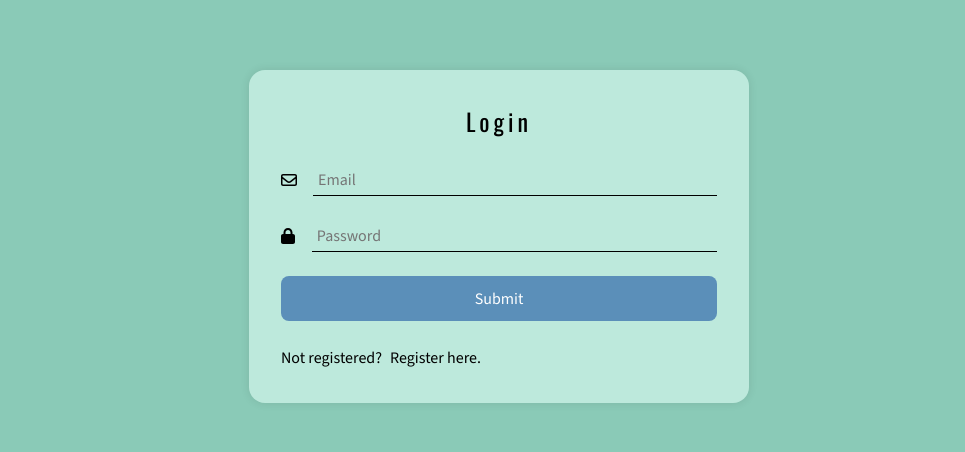
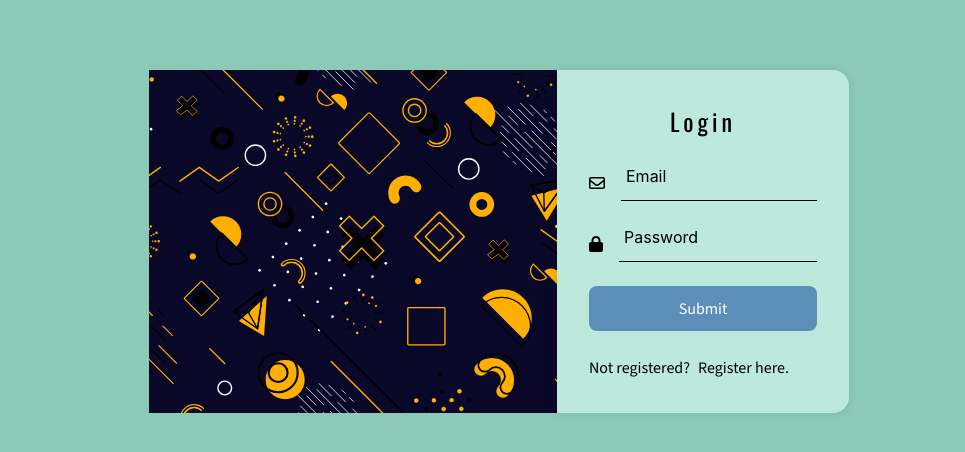
Before and after one commit to VThomas241/Vue-Flash-Deck, a Vue app: page / in a window 1280 px wide. Shown: the part 202-654 px from the top of the page, without its empty margins (141-1106 px from the left). Built offline with nearby package versions, Linux system fonts and the light colour scheme.

Commit message:
Form Base fixed

```diff
--- /dev/null
+++ b/src/components/Form-Components/FormBase.vue
@@ -0,0 +1,37 @@
+<template>
+        <FormHeading :heading="props.heading"/>
+
+        <div class="form-inputs">
+            <slot></slot>
+        </div>
+
+        <ErrorMessage
+        :is_error="props.is_error"
+        :error_message="props.error_message"
+        />
+
+        <SubmitButton />
+
+        <ViewChangeButton
+        @change-view="$emit('change-view')"
+        :message_1="props.message_1"
+        :message_2="props.message_2"
+        />
+</template>
+
+<script setup lang="ts">
+import SubmitButton from '@/components/Button-Components/SubmitButton.vue';
+import ViewChangeButton from '@/components/Button-Components/ViewChangeButton.vue';
+import ErrorMessage from '@/components/Text-Components/ErrorMessage.vue';
+import FormHeading from '@/components/Text-Components/FormHeading.vue';
+
+const props = defineProps(['heading','message_1','message_2','is_error','error_message'])
+
+</script>
+
+<style  scoped>
+svg{
+    fill: var(--color-text);
+}
+
+</style>
--- /dev/null
+++ b/src/components/Form-Components/FormInput.vue
@@ -0,0 +1,64 @@
+<template>
+    <div class="form-input">
+        <div class="logo">
+            <slot name="logo-svg"></slot>
+        </div>
+        <div class="input">
+            <input v-model="props.data.data" placeholder="" :id="props.id" :type="props.type">
+            <label :for="props.id">{{ props.label }}</label>
+        </div>
+    </div>
+</template>
+
+<script setup lang="ts">
+const props = defineProps(['data','id','type','label'])
+</script>
+
+<style scoped>
+.form-input{
+    display: flex;
+    align-items: center;
+    margin: 1.5em 0;
+}
+.input{
+    position: relative;
+    width: 100%;
+}
+
+input{
+    padding: 5px;
+    padding-top: 10px;
+    width: 100%;
+    background: 0;
+    border: 0;
+    border-bottom: 1px solid;
+}
+input:placeholder-shown + label{
+    transform: scale(1) translateY(0px);
+}
+input:focus + label{
+    transform: scale(0.7) translateY(-18px);
+}
+input:not(:placeholder-shown)+ label{
+    transform: scale(0.7) translateY(-18px);
+}
+
+input:focus-visible{
+    outline: 0;
+}
+.logo{
+    display: flex;
+    width: 1em;
+    margin-right: 1em;
+    align-items: center;
+}
+label{
+    position: absolute;
+    left: 0;
+    pointer-events: none;
+    left: 5px;
+    top: 0;
+    transform-origin: left;
+    transition: transform 0.3s ease;
+}
+</style>
--- a/src/components/Form-Components/LoginForm.vue
+++ b/src/components/Form-Components/LoginForm.vue
@@ -1,64 +1,50 @@
 <template>
-    <form action="#" @submit=submit >
-        <FormHeading heading="Login"/>
-
-        <div class="form-inputs">
-            <div class="form-input">
-                <label for="email">
-                    <svg xmlns="http://www.w3.org/2000/svg" height="16px" viewBox="0 0 512 512"><!--! Font Awesome Free 6.4.0 by @fontawesome - https://fontawesome.com License - https://fontawesome.com/license (Commercial License) Copyright 2023 Fonticons, Inc. --><path d="M64 112c-8.8 0-16 7.2-16 16v22.1L220.5 291.7c20.7 17 50.4 17 71.1 0L464 150.1V128c0-8.8-7.2-16-16-16H64zM48 212.2V384c0 8.8 7.2 16 16 16H448c8.8 0 16-7.2 16-16V212.2L322 328.8c-38.4 31.5-93.7 31.5-132 0L48 212.2zM0 128C0 92.7 28.7 64 64 64H448c35.3 0 64 28.7 64 64V384c0 35.3-28.7 64-64 64H64c-35.3 0-64-28.7-64-64V128z"/></svg>
-                </label>
-                <input v-model="email" placeholder="Email" id="email" type="text" name="email">
-            </div>
-            <div class="form-input">
-                <label for="password">
-                    <svg xmlns="http://www.w3.org/2000/svg" height="16px" viewBox="0 0 448 512"><!--! Font Awesome Free 6.4.0 by @fontawesome - https://fontawesome.com License - https://fontawesome.com/license (Commercial License) Copyright 2023 Fonticons, Inc. --><path d="M144 144v48H304V144c0-44.2-35.8-80-80-80s-80 35.8-80 80zM80 192V144C80 64.5 144.5 0 224 0s144 64.5 144 144v48h16c35.3 0 64 28.7 64 64V448c0 35.3-28.7 64-64 64H64c-35.3 0-64-28.7-64-64V256c0-35.3 28.7-64 64-64H80z"/></svg>
-                </label>
-                <input v-model="pass" placeholder="Password" id="password" type="password" name="password">
-            </div>
-        </div>
-
-        <ErrorMessage
-        :is_error="is_error"
-        :error_message="error_message"
-        />
-
-        <SubmitButton />
-
-        <ViewChangeButton
-        @change-view="$emit('change-view')"
-        message_1="Not registered?"
-        message_2="Register here."
-        />
+    <form action="#" @submit="submit">
+        <FormBase heading="Login"
+        message_1="Not registered?" message_2="Register here."
+        :is_error="is_error" :error_message="error_message"
+        @change-view="$emit('change-view')">
+            <FormInput type="text" id="login-email" label="Email" :data="email">
+                <template #logo-svg>
+                    <svg xmlns="http://www.w3.org/2000/svg" height="16px" viewBox="0 0 512 512"><path d="M64 112c-8.8 0-16 7.2-16 16v22.1L220.5 291.7c20.7 17 50.4 17 71.1 0L464 150.1V128c0-8.8-7.2-16-16-16H64zM48 212.2V384c0 8.8 7.2 16 16 16H448c8.8 0 16-7.2 16-16V212.2L322 328.8c-38.4 31.5-93.7 31.5-132 0L48 212.2zM0 128C0 92.7 28.7 64 64 64H448c35.3 0 64 28.7 64 64V384c0 35.3-28.7 64-64 64H64c-35.3 0-64-28.7-64-64V128z"/></svg>
+                </template>
+            </FormInput>
+            <FormInput type="password" id="login-pass" label="Password" :data="pass">
+                <template #logo-svg>
+                    <svg xmlns="http://www.w3.org/2000/svg" height="16px" viewBox="0 0 448 512"><path d="M144 144v48H304V144c0-44.2-35.8-80-80-80s-80 35.8-80 80zM80 192V144C80 64.5 144.5 0 224 0s144 64.5 144 144v48h16c35.3 0 64 28.7 64 64V448c0 35.3-28.7 64-64 64H64c-35.3 0-64-28.7-64-64V256c0-35.3 28.7-64 64-64H80z"/></svg>
+                </template>
+            </FormInput>
+        </FormBase>
     </form>
 </template>
 
 <script setup lang="ts">
-import SubmitButton from '@/components/Button-Components/SubmitButton.vue';
-import ViewChangeButton from '@/components/Button-Components/ViewChangeButton.vue';
-import ErrorMessage from '@/components/Text-Components/ErrorMessage.vue';
-import FormHeading from '@/components/Text-Components/FormHeading.vue';
-import { ref } from 'vue';
+
+import FormInput from './FormInput.vue';
+import FormBase from './FormBase.vue';
+
+
+import { reactive, ref } from 'vue';
 import { computed } from 'vue';
 
+const email = reactive({data: ''});
+const pass = reactive({data: ''})
 
-const email = ref('');
-const pass = ref('');
 const is_error = ref(false)
 const error_message = ref('')
 
 const regex_email = /^[\w-\.]+@([\w-]+\.)+[\w-]{2,4}$/g
 
 const is_email_valid = computed(()=>{
-    return email.value.search(regex_email)
+    return email.data.search(regex_email)
 })
 
 const is_empty = computed(()=>{
-    return email.value==="" || pass.value===""
+    return email.data==="" || pass.data===""
 })
 
 function submit(e:Event){
     e.preventDefault();
-
     if (is_empty.value){
         error_message.value = "Fields should not be empty"
         is_error.value = true
@@ -75,44 +61,8 @@ function submit(e:Event){
 </script>
 
 <style  scoped>
-.form-input{
-        display: flex;
-        /* flex-wrap: wrap; */
-        justify-content: space-between;
-        align-items: center;
-        margin: 1.5em 0;
 
-    }
-.form-input * {
-    color: var(--color-text);
-
-}
-.form-input h4{
-    flex-basis: 100%;
-}
-input{
-    flex-grow: 1;
-    padding: 5px;
-    width: 100%;
-    background: 0;
-    border: 0;
-    border-bottom: 1px solid;
-    /* border-radius: 5px; */
-    color: var(--quartary);
-}
-
-input:focus-visible{
-    outline: 0;
-    /* outline: 1px solid white; */
-}
-label{
-    color: var(--quartary);
-    display: flex;
-    width: 1em;
-    margin-right: 1em;
-    align-items: center;
-}
-label svg{
+svg{
     fill: var(--color-text);
 }
 </style>
--- a/src/components/Form-Components/RegisterForm.vue
+++ b/src/components/Form-Components/RegisterForm.vue
@@ -1,70 +1,56 @@
 <template>
     <form action="#" @submit="submit">
-        <FormHeading heading="Register"/>
-
-        <div class="form-inputs">
-            <div class="form-input">
-                <label for="email">
+        <FormBase heading="Register"
+        message_1="Not registered?" message_2="Register here."
+        :is_error="is_error" :error_message="error_message"
+        @change-view="$emit('change-view')">
+            <FormInput type="text" id="register-email" label="Email" :data="email">
+                <template #logo-svg>
                     <svg xmlns="http://www.w3.org/2000/svg" height="16px" viewBox="0 0 512 512"><!--! Font Awesome Free 6.4.0 by @fontawesome - https://fontawesome.com License - https://fontawesome.com/license (Commercial License) Copyright 2023 Fonticons, Inc. --><path d="M64 112c-8.8 0-16 7.2-16 16v22.1L220.5 291.7c20.7 17 50.4 17 71.1 0L464 150.1V128c0-8.8-7.2-16-16-16H64zM48 212.2V384c0 8.8 7.2 16 16 16H448c8.8 0 16-7.2 16-16V212.2L322 328.8c-38.4 31.5-93.7 31.5-132 0L48 212.2zM0 128C0 92.7 28.7 64 64 64H448c35.3 0 64 28.7 64 64V384c0 35.3-28.7 64-64 64H64c-35.3 0-64-28.7-64-64V128z"/></svg>
-                </label>
-                <input v-model="email" placeholder="Email" id="email" type="text" name="email">
-            </div>
-            <div class="form-input">
-                <label for="password">
+                </template>
+            </FormInput>
+            <FormInput type="password" id="register-pass" label="Password" :data="pass">
+                <template #logo-svg>
                     <svg xmlns="http://www.w3.org/2000/svg" height="16px" viewBox="0 0 448 512"><!--! Font Awesome Free 6.4.0 by @fontawesome - https://fontawesome.com License - https://fontawesome.com/license (Commercial License) Copyright 2023 Fonticons, Inc. --><path d="M144 144v48H304V144c0-44.2-35.8-80-80-80s-80 35.8-80 80zM80 192V144C80 64.5 144.5 0 224 0s144 64.5 144 144v48h16c35.3 0 64 28.7 64 64V448c0 35.3-28.7 64-64 64H64c-35.3 0-64-28.7-64-64V256c0-35.3 28.7-64 64-64H80z"/></svg>
-                </label>
-                <input v-model="pass" placeholder="Password" id="password" type="password" name="password">
-            </div>
-            <div class="form-input">
-                <label for="retype-password">
+                </template>
+            </FormInput>
+            <FormInput type="password" id="register-repass" label="Retype Password" :data="re_pass">
+                <template #logo-svg>
                     <svg xmlns="http://www.w3.org/2000/svg" height="16px" viewBox="0 0 448 512"><!--! Font Awesome Free 6.4.0 by @fontawesome - https://fontawesome.com License - https://fontawesome.com/license (Commercial License) Copyright 2023 Fonticons, Inc. --><path d="M144 144v48H304V144c0-44.2-35.8-80-80-80s-80 35.8-80 80zM80 192V144C80 64.5 144.5 0 224 0s144 64.5 144 144v48h16c35.3 0 64 28.7 64 64V448c0 35.3-28.7 64-64 64H64c-35.3 0-64-28.7-64-64V256c0-35.3 28.7-64 64-64H80z"/></svg>
-                </label>
-                <input v-model="re_pass" placeholder="Retype Password" id="retype-password" type="password" name="retype-password">
-            </div>
-        </div>
-
-        <ErrorMessage
-        :is_error="is_error"
-        :error_message="error_message"
-        />
-
-        <SubmitButton />
-
-        <ViewChangeButton
-        @change-view="$emit('change-view')"
-        message_1="Already registered?"
-        message_2="Login here."
-        />
+                </template>
+            </FormInput>
+        </FormBase>
     </form>
 </template>
 
 <script setup lang="ts">
-import SubmitButton from '@/components/Button-Components/SubmitButton.vue';
-import ViewChangeButton from '@/components/Button-Components/ViewChangeButton.vue';
-import ErrorMessage from '@/components/Text-Components/ErrorMessage.vue';
-import FormHeading from '@/components/Text-Components/FormHeading.vue';
+import FormInput from '@/components/Form-Components/FormInput.vue';
+import FormBase from './FormBase.vue';
 
-import { ref } from 'vue';
+
+import { ref, reactive } from 'vue';
 import { computed } from 'vue';
 
 
-const email = ref('');
-const pass = ref('');
-const re_pass = ref('');
+const email = reactive({data: ''});
+const pass = reactive({data: ''});
+const re_pass = reactive({data: ''});
+
 const is_error = ref(false)
 const error_message = ref('')
+
 const regex_email = /^[\w-\.]+@([\w-]+\.)+[\w-]{2,4}$/g
 
 const is_email_valid = computed(()=>{
-    return email.value.search(regex_email)
+    return email.data.search(regex_email)
 })
 
 const is_empty = computed(()=>{
-    return email.value==="" || pass.value==="" || re_pass.value===""
+    return email.data==="" || pass.data==="" || re_pass.data===""
 })
 
 const is_pass_equal = computed(()=>{
-    return pass.value === re_pass.value
+    return pass.data === re_pass.data
 })
 
 function submit(e:Event){
@@ -92,49 +78,8 @@ function submit(e:Event){
 </script>
 
 <style  scoped>
-.form-input{
-        display: flex;
-        /* flex-wrap: wrap; */
-        justify-content: space-between;
-        align-items: center;
-        margin: 1.5em 0;
-
-    }
-.form-input * {
-    color: var(--color-text);
-
-}
-.form-input h4{
-    flex-basis: 100%;
-}
-input{
-    flex-grow: 1;
-    padding: 5px;
-    width: 100%;
-    background: 0;
-    border: 0;
-    border-bottom: 1px solid;
-    /* border-radius: 5px; */
-    color: var(--quartary);
-}
-
-input:focus-visible{
-    outline: 0;
-    /* outline: 1px solid white; */
-}
-label{
-    color: var(--quartary);
-    display: flex;
-    width: 1em;
-    margin-right: 1em;
-    align-items: center;
-}
-label svg{
+svg{
     fill: var(--color-text);
 }
 
-.form-input:nth-child(4) svg{
-    fill: rgb(165, 162, 170) !important;
-}
-
 </style>
--- a/src/components/NavBar.vue
+++ b/src/components/NavBar.vue
@@ -19,7 +19,7 @@
 </template>
 
 <script setup lang="ts">
-import TrigramButton from '@/components/TrigramButton.vue'
+import TrigramButton from '@/components/Button-Components/TrigramButton.vue'
 import { ref } from 'vue';
 
 const navMenu = ref<HTMLElement | null>(null);
--- a/src/views/AuthorizationView.vue
+++ b/src/views/AuthorizationView.vue
@@ -6,15 +6,17 @@
         <main>
             <div class="container">
                 <div class="form-container">
-
+                    <div class="form-aside">
+                        <img src="@/assets/svgs/form-aside.svg" alt="">
+                    </div>
+                    <div class="form">
                         <LoginForm
                         @change-view="changeView"
                         v-if="login_view" />
-
                         <RegisterForm
                         @change-view="changeView"
                         v-else />
-
+                    </div>
                 </div>
             </div>
         </main>
@@ -25,6 +27,8 @@
 import NavBar from '@/components/NavBar.vue';
 import LoginForm from '@/components/Form-Components/LoginForm.vue';
 import RegisterForm from '@/components/Form-Components/RegisterForm.vue';
+import FormBase from '@/components/Form-Components/FormBase.vue';
+
 
 import { ref } from 'vue';
 
@@ -51,8 +55,20 @@ function changeView(){
 
         /* border: 1px solid red; */
     }
+    img{
+        display: block;
+        height: 100%;
+        width: 100%;
+        object-fit: cover;
+    }
     .form-container{
-        border-radius: 1em;
+        display: grid;
+        max-width: 700px;
+        margin: 0 auto;
+        grid-template-columns: 1fr auto;
+    }
+    .form{
+        border-radius: 0 1em 1em 0;
         background-color: var(--color-background-soft);
         padding: 2em;
         max-width: 500px;
```
Also changed, not shown: src/assets/svgs/form-aside.svg (added). Lines whose indentation alone changed are shown as unchanged.
